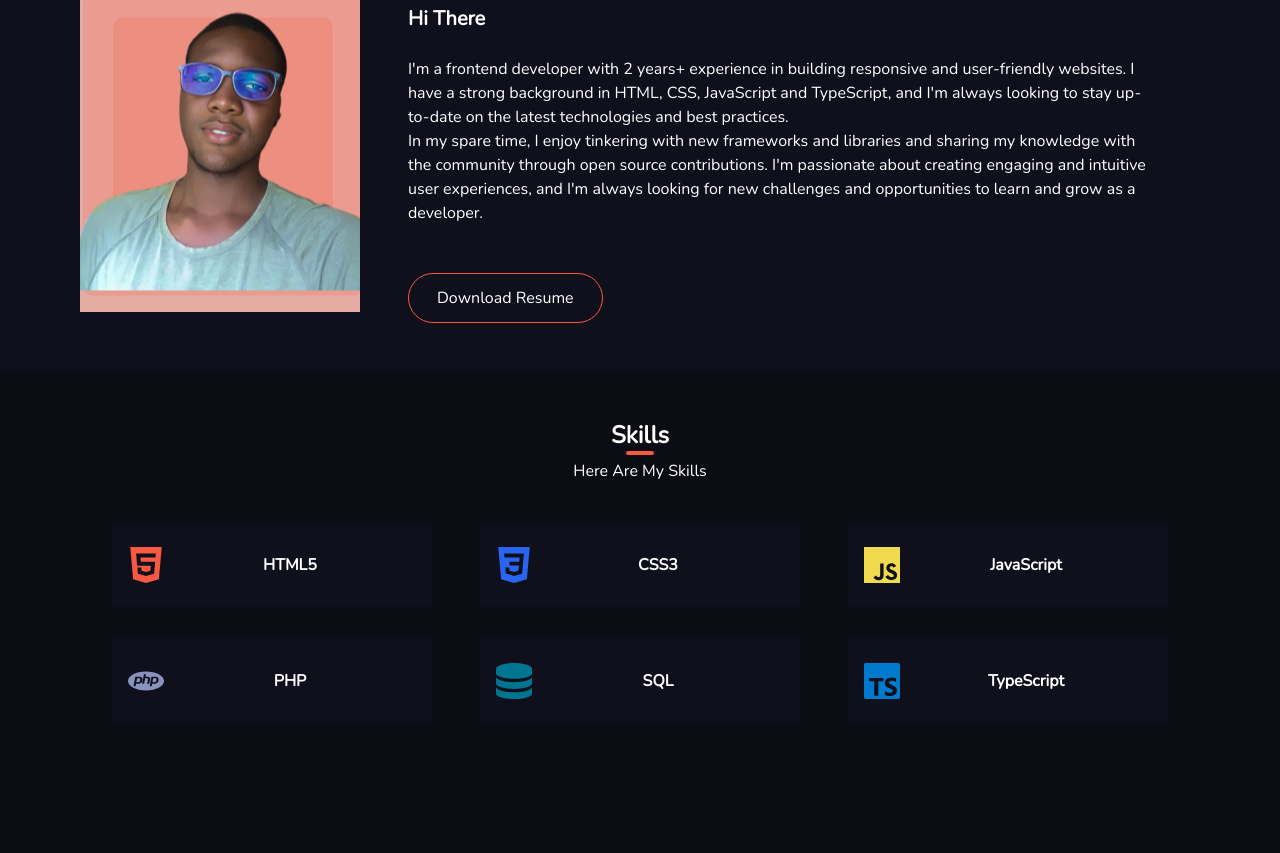
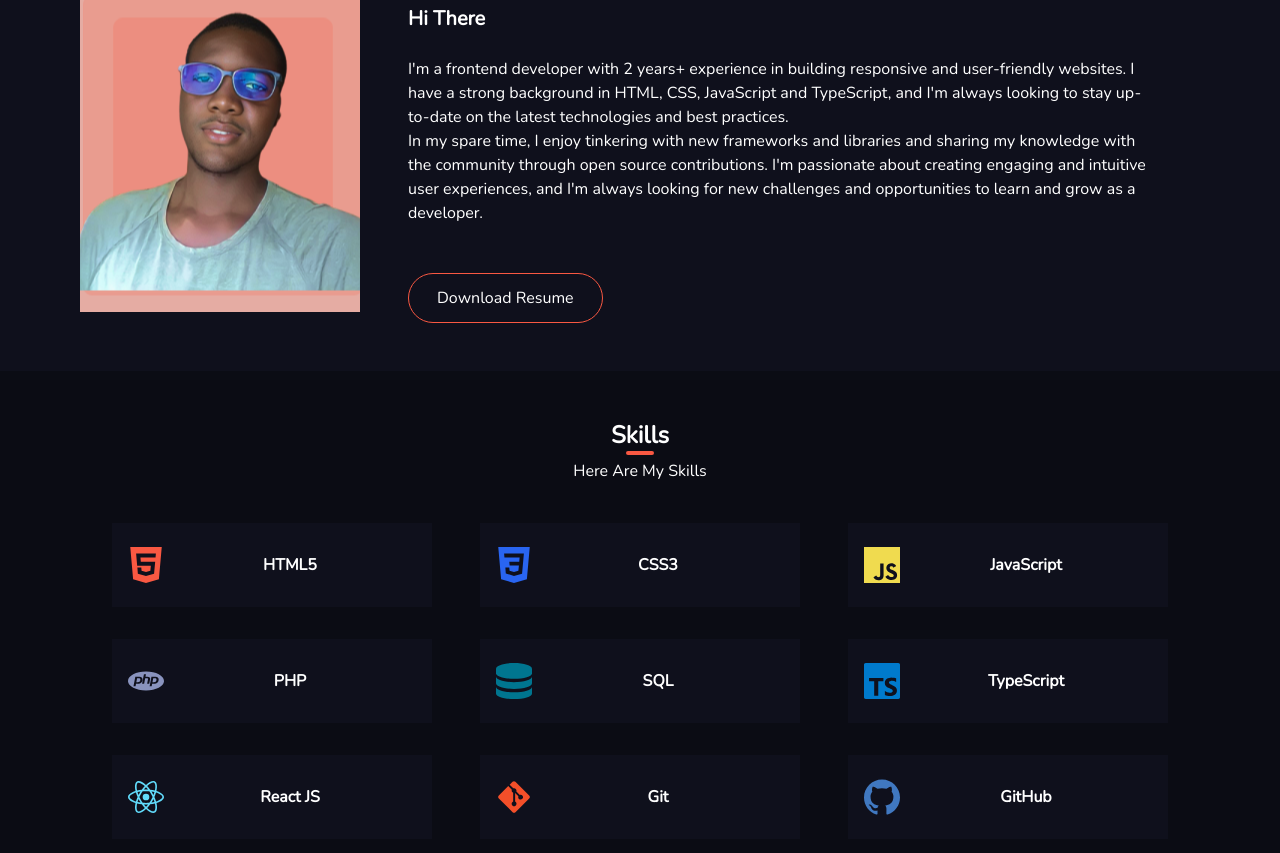
Before and after one commit to Praisecodes/portfolio-tsx, a React (Vite) app: page / in a window 1280 px wide. Shown: the part 1097-1950 px from the top of the page. Before the commit the page ends 1884 px from the top, so only its background shows below. Built offline with nearby package versions, Linux system fonts and the light colour scheme.

Commit message:
[Add] Added few more skills

```diff
--- a/src/components/skills.tsx
+++ b/src/components/skills.tsx
@@ -1,5 +1,6 @@
-import { SiJavascript, SiCss3, SiHtml5, SiPhp, SiTypescript } from 'react-icons/si';
+import { SiJavascript, SiCss3, SiHtml5, SiPhp, SiTypescript, SiReact, SiGithub } from 'react-icons/si';
 import { ImDatabase } from 'react-icons/im';
+import { FaGitAlt } from 'react-icons/fa';
 import { useState } from 'react';
 
 export default function Skills(): any{
@@ -40,6 +41,24 @@ export default function Skills(): any{
             title: "TypeScript",
             coloring: "typescriptcolor",
         },
+        {
+            id: 7,
+            icon: <SiReact />,
+            title: "React JS",
+            coloring: "reactcolor",
+        },
+        {
+            id: 8,
+            icon: <FaGitAlt />,
+            title: "Git",
+            coloring: "gitcolor",
+        },
+        {
+            id: 9,
+            icon: <SiGithub />,
+            title: "GitHub",
+            coloring: "githubcolor",
+        },
     ])
 
     return (
@@ -50,7 +69,7 @@ export default function Skills(): any{
             <p>
                 Here Are My Skills
             </p><br />
-            <p className="hidden text-csscolor text-jscolor text-phpcolor text-sqlcolor text-typescriptcolor">
+            <p className="hidden text-csscolor text-jscolor text-githubcolor text-gitcolor text-phpcolor text-reactcolor text-sqlcolor text-typescriptcolor">
                 something
             </p>
             <div className="flex flex-wrap justify-center items-center">
--- a/tailwind.config.cjs
+++ b/tailwind.config.cjs
@@ -15,6 +15,9 @@ module.exports = {
         'phpcolor': '#8993be',
         'sqlcolor': '#00758F',
         'typescriptcolor': '#007acc',
+        'reactcolor': '#61dbfb',
+        'gitcolor': '#f34f29',
+        'githubcolor': '#4078c0',
       },
       fontFamily:{
         'Lato': ["Lato"],
```
